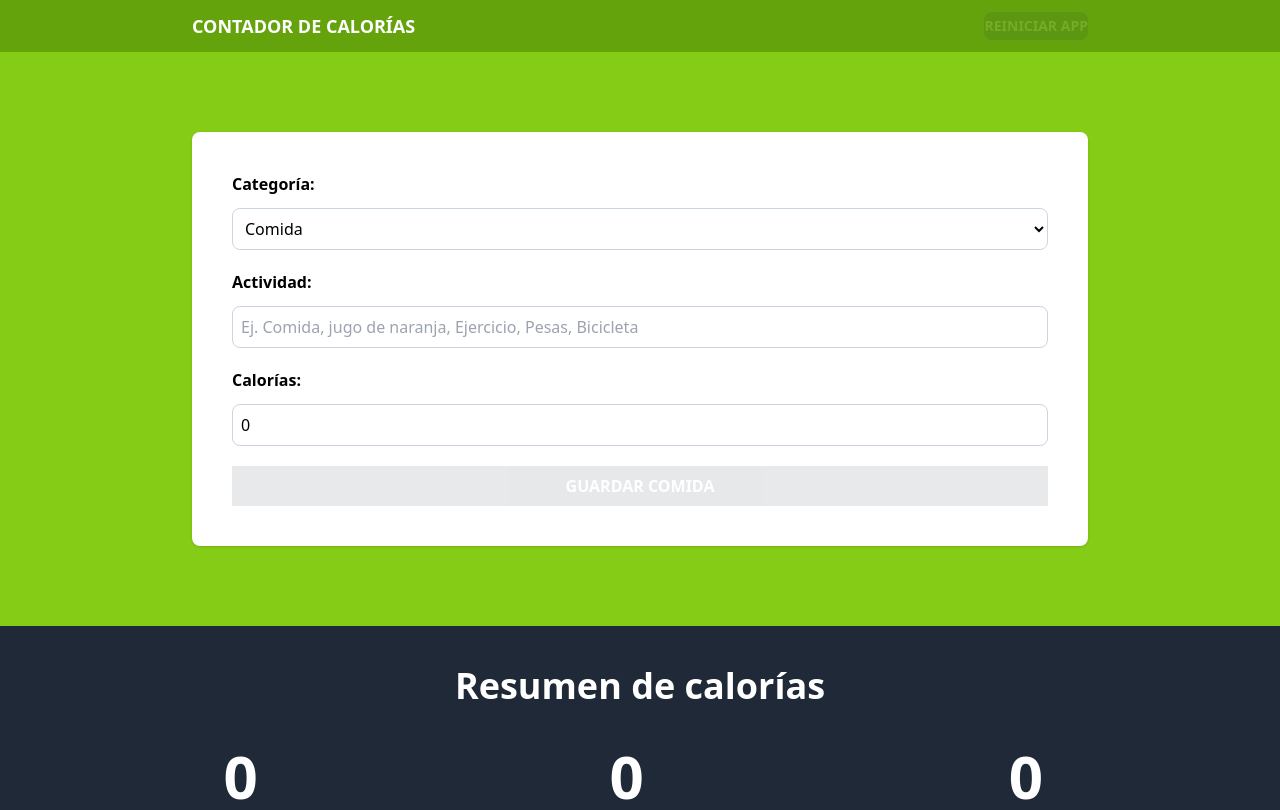
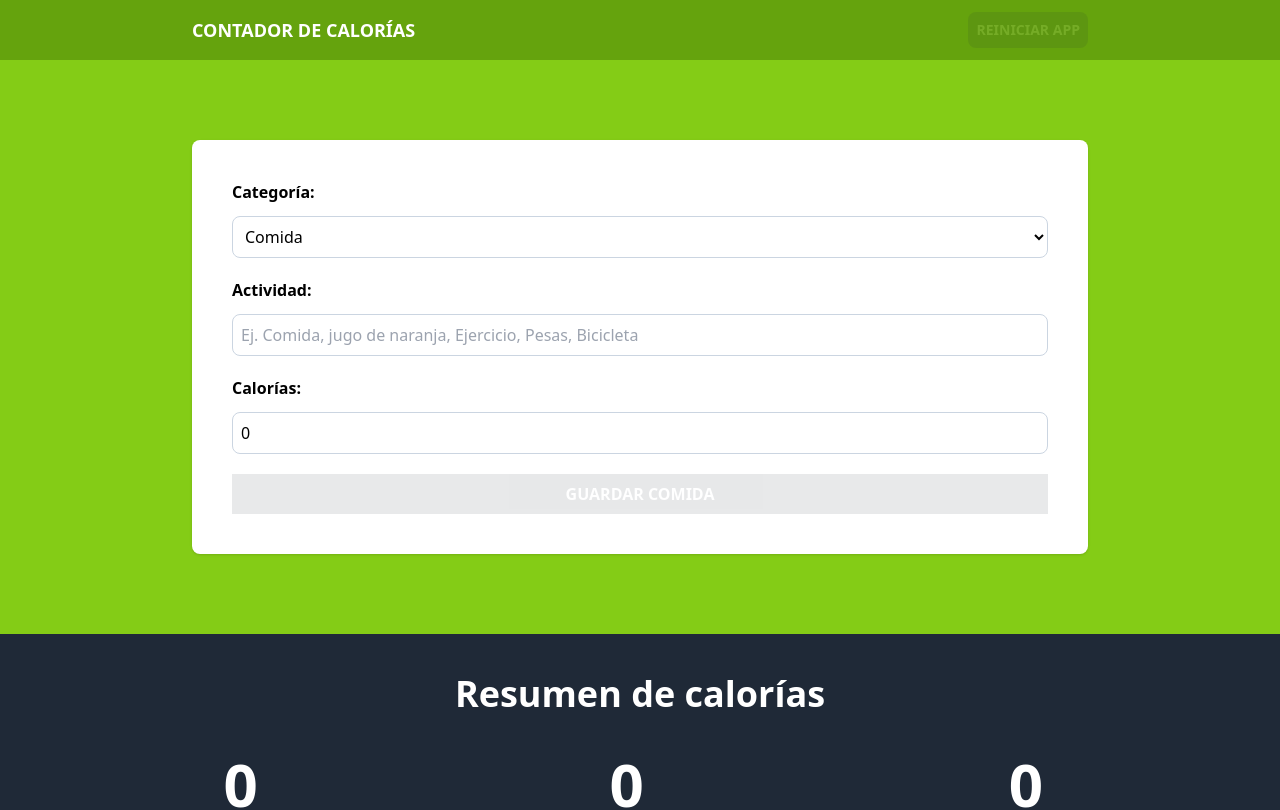
Before and after one commit to luchosr/calories-counter, a React (Vite) app: page / in a window 1280 px wide. Shown: the top 810 px of the page. Built offline with nearby package versions, Linux system fonts and the light colour scheme.

Commit message:
style: improves app reset button classes

```diff
--- a/src/App.tsx
+++ b/src/App.tsx
@@ -16,13 +16,13 @@ function App() {
   return (
     <>
       <header className="bg-lime-600 py-3">
-        <div className="max-w-4xl mx-auto flex justify-between">
+        <div className="max-w-4xl items-center mx-auto flex justify-between">
           <h1 className="text-center text-lg font-bold text-white uppercase">
             Contador de Calorías
           </h1>
 
           <button
-            className="bg-gray-800 hover:bg-gray-900 p2 font-bold uppercase text-white cursor-pointer rounded-lg text-sm disabled:opacity-10"
+            className="bg-gray-800 hover:bg-gray-900 p-2 font-bold uppercase text-white cursor-pointer rounded-lg text-sm disabled:opacity-10"
             disabled={!CanRestartApp()}
             onClick={() => dispatch({ type: 'restart-app' })}
           >
```
